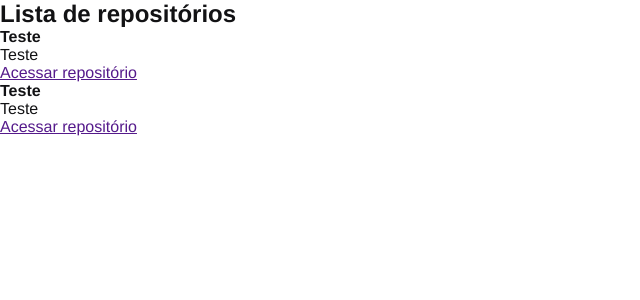
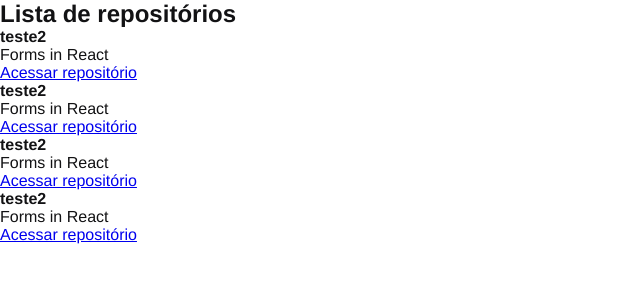
Before and after one commit to Alessandra-Nastassja/REACT-IGNITE, a React app in the folder 01-github-explorer/: page / in a window 1280 px wide. Shown: the top 300 px of the page, without its empty margins (0-640 px from the left). Built offline with nearby package versions, Linux system fonts and the light colour scheme.

Commit message:
ignite: props of the father for child

```diff
--- /dev/null
+++ b/01-github-explorer/src/components/RepositoryItem.jsx
@@ -0,0 +1,12 @@
+export function RepositoryItem(props) {
+    return (
+        <li>
+            <strong>{props.repository.name ?? 'Default'}</strong>
+            <p>{props.repository.description ?? 'Default'}</p>
+
+            <a href={props.repository.link}>
+                Acessar repositório
+            </a>
+        </li>
+    );
+}
--- a/01-github-explorer/src/components/RepositoryList.jsx
+++ b/01-github-explorer/src/components/RepositoryList.jsx
@@ -1,27 +1,21 @@
+import { RepositoryItem } from './RepositoryItem';
+
+const repository = {
+    name: 'teste2',
+    description: 'Forms in React',
+    link: 'https://github.com/unform/unform'
+}
+
 export function RepositoryList() {
     return (
         <section className="repository-list">
             <h1>Lista de repositórios</h1>
 
             <ul>
-                <li>
-                    <strong>Teste</strong>
-                    <p>Teste</p>
-
-                    <a href="">
-                        Acessar repositório
-                    </a>
-                </li>
-            </ul>
-            <ul>
-                <li>
-                    <strong>Teste</strong>
-                    <p>Teste</p>
-
-                    <a href="">
-                        Acessar repositório
-                    </a>
-                </li>
+                <RepositoryItem repository={repository} />
+                <RepositoryItem repository={repository} />
+                <RepositoryItem repository={repository} />
+                <RepositoryItem repository={repository} />
             </ul>
         </section>
     )
```
